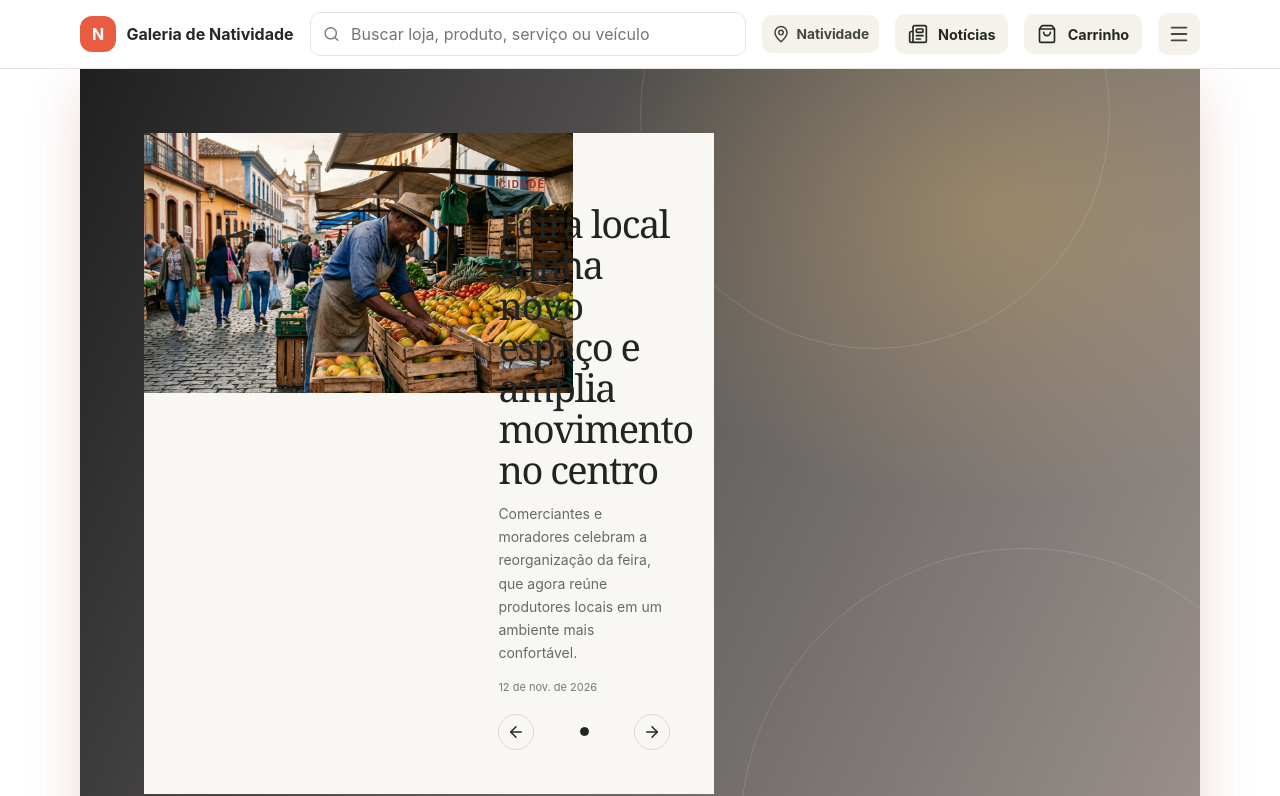
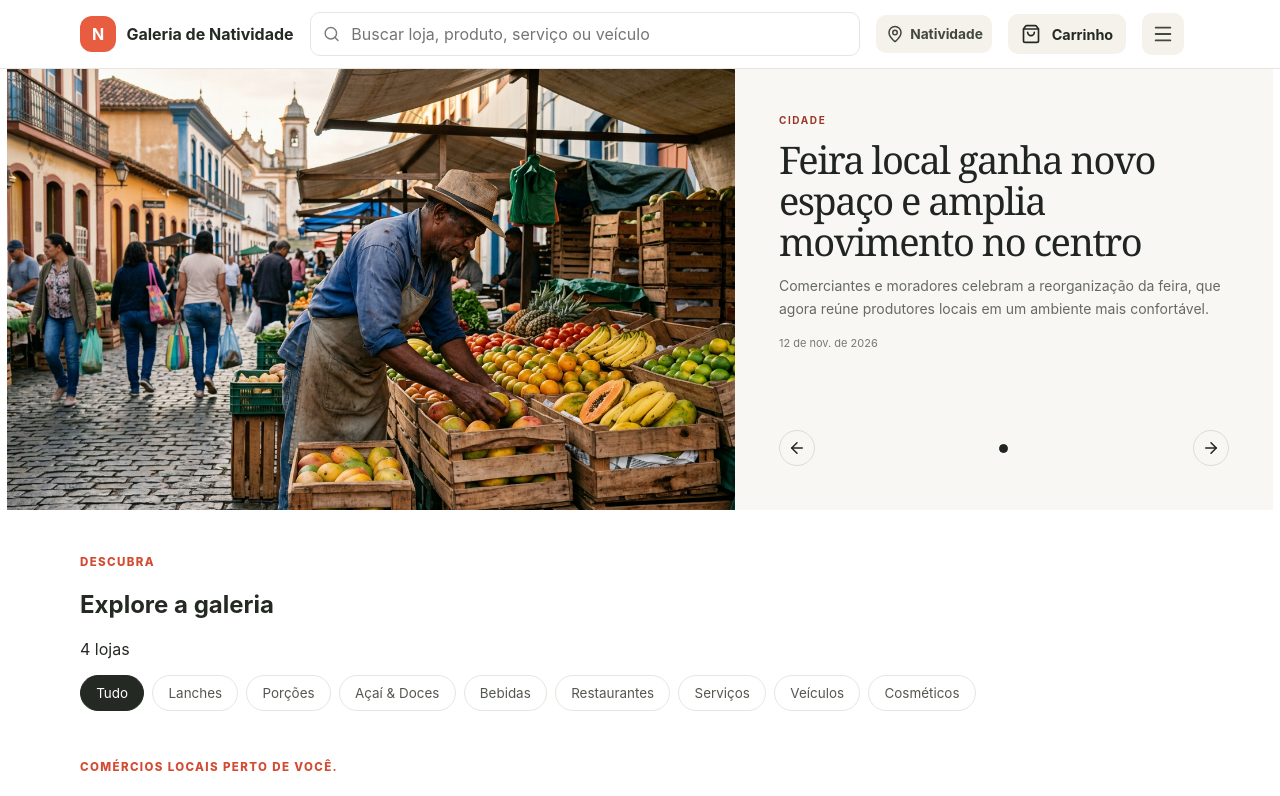
Before and after one commit to reemias/GN-natividade, a React (Vite) app: page / in a window 1280 px wide. Shown: the top 796 px of the page. Built offline with nearby package versions, Linux system fonts and the light colour scheme.

Commit message:
dell : noticias no Header

```diff
--- a/src/components/Header/index.tsx
+++ b/src/components/Header/index.tsx
@@ -1,7 +1,15 @@
 import { useEffect, useState } from "react";
 import { createPortal } from "react-dom";
 import { Link, useNavigate } from "react-router-dom";
-import { ArrowLeft, Menu, MapPin, Newspaper, Search, ShoppingBag, Store, X } from "lucide-react";
+import {
+  ArrowLeft,
+  Menu,
+  MapPin,
+  Search,
+  ShoppingBag,
+  Store,
+  X,
+} from "lucide-react";
 import { useCart } from "../../hooks/useCart";
 import { useCatalog } from "../../hooks/useCatalog";
 import { useGallery } from "../../hooks/useGallery";
@@ -24,7 +32,9 @@ export default function Header({ appName }: { appName: string }) {
   } = useGallery();
   const [menuOpen, setMenuOpen] = useState(false);
   const openStoreCount = catalog.stores.filter(
-    (store) => store.status === "active" && isOpenNow(store, new Date(), catalog.config.timezone),
+    (store) =>
+      store.status === "active" &&
+      isOpenNow(store, new Date(), catalog.config.timezone),
   ).length;
 
   function selectCategory(nextCategoryId: string) {
@@ -86,7 +96,9 @@ export default function Header({ appName }: { appName: string }) {
               <Store size={18} aria-hidden="true" />
               <span>
                 <strong>{openStoreCount}</strong>
-                {openStoreCount === 1 ? " loja aberta agora" : " lojas abertas agora"}
+                {openStoreCount === 1
+                  ? " loja aberta agora"
+                  : " lojas abertas agora"}
               </span>
             </p>
             <label className={styles.categoryLabel} htmlFor="menu-category">
@@ -153,10 +165,7 @@ export default function Header({ appName }: { appName: string }) {
             <MapPin size={18} aria-hidden="true" />
             <span>{locating ? "Localizando…" : locationLabel}</span>
           </button>
-          <Link className={styles.cartLink} to="/noticias" aria-label="Abrir notícias">
-            <Newspaper size={20} aria-hidden="true" />
-            <span>Notícias</span>
-          </Link>
+
           <Link
             className={styles.cartLink}
             to="/carrinho"
--- a/src/pages/Home/index.tsx
+++ b/src/pages/Home/index.tsx
@@ -149,7 +149,7 @@ export default function Home() {
 
   return (
     <main className={styles.main}>
-      <section className={styles.hero} aria-labelledby="home-hero-title">
+      <section saria-labelledby="home-hero-title">
         <SlideNoticias />
       </section>
 
```
